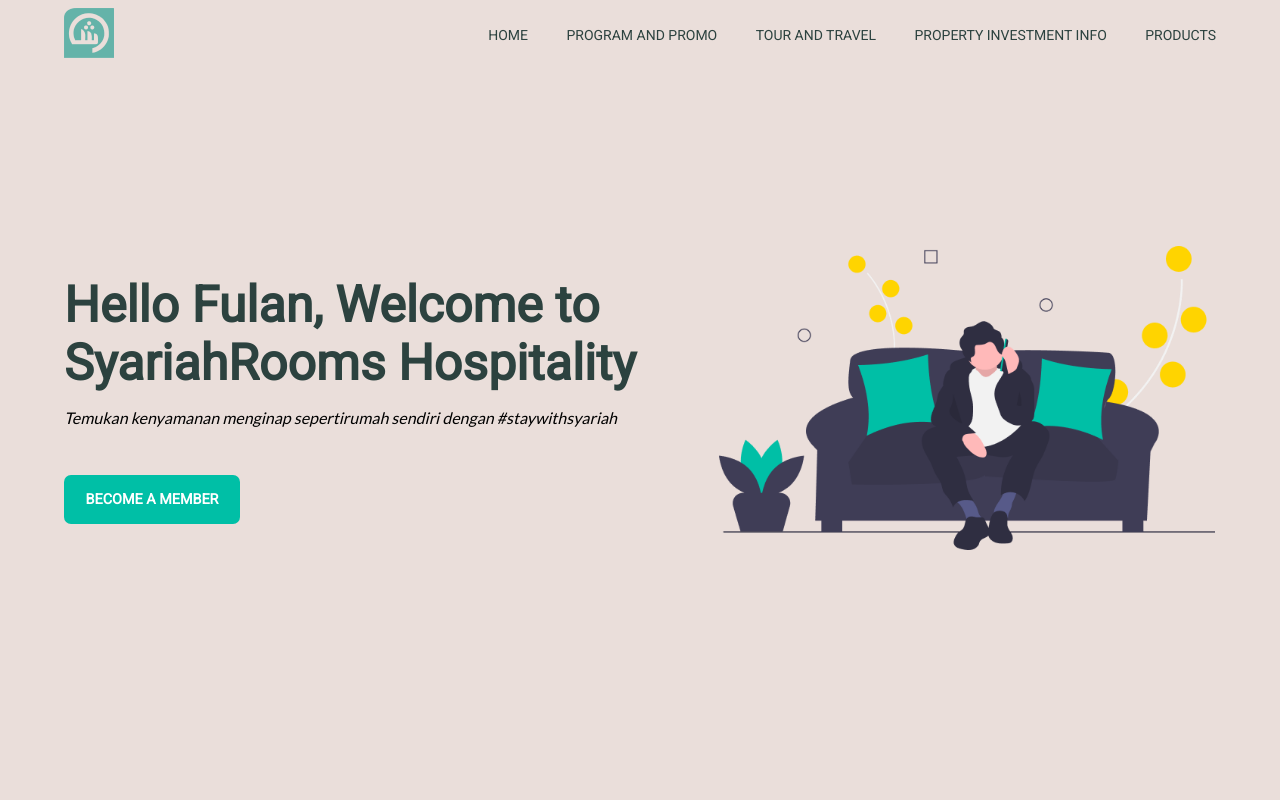
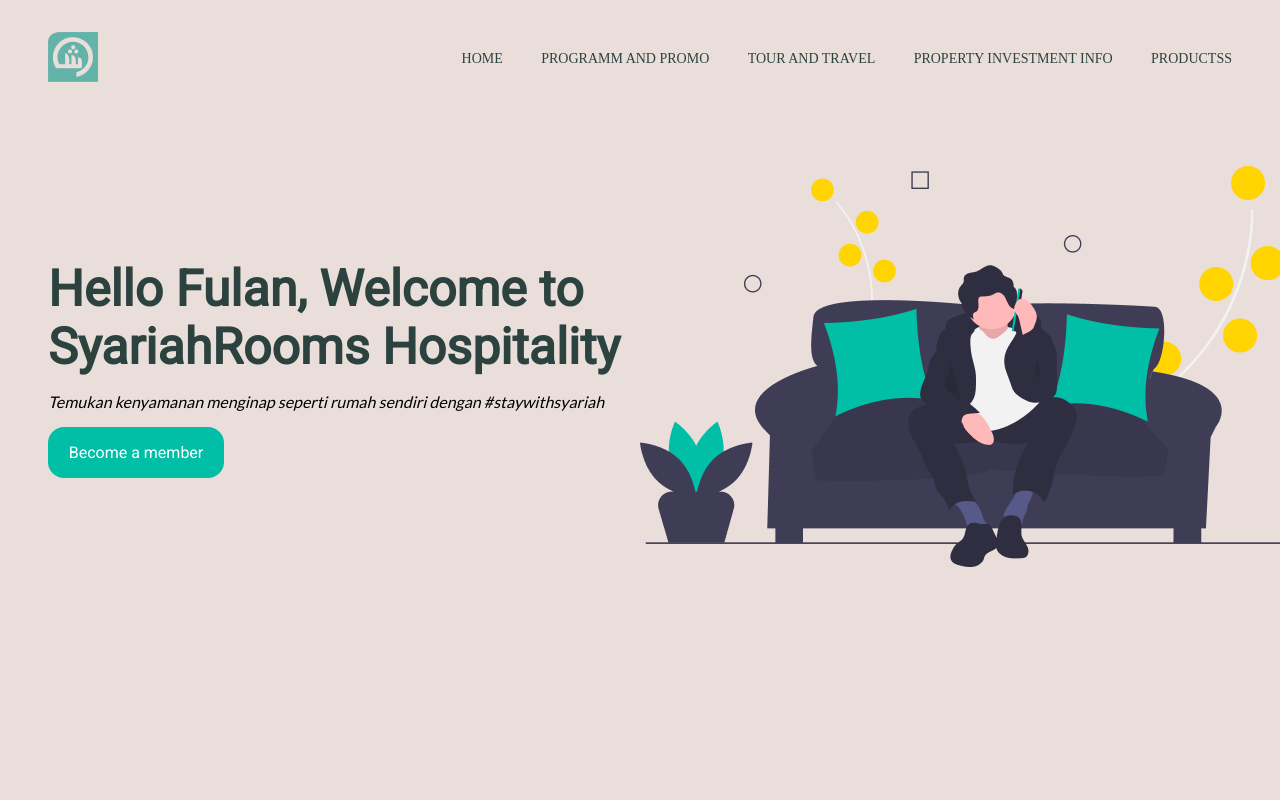
Before and after one commit to Haidarrais/syariahrooms, a plain HTML site: page index.html in a window 1280 px wide. Shown: the top 800 px of the page. Drawn offline with Linux system fonts and the light colour scheme.

Commit message:
Revert "setup dan sass" (#2)

```diff
--- a/index.html
+++ b/index.html
@@ -7,36 +7,33 @@
     <title>Document</title>
 </head>
 <body>
+    <main>
         <header>
-        <nav class="container">
+            <nav>
                 <div>
-                <img src="img/logo.png" alt="">
+                    <img src="FFE 1.png" alt="">
                 </div>
                 <ul>
                     <li><a href="">Home</a></li>
-                <li><a href="">Program and promo</a></li>
+                    <li><a href="">Programm and promo</a></li>
                     <li><a href="">tour and travel</a></li>
                     <li><a href="">property investment info</a></li>
-                <li><a href="">products</a></li>
+                    <li><a href="">productss</a></li>
                 </ul>
             </nav>
         </header>
-    <section>
-        <div class="wrapper banner container">
+        <section class="banner">
             <div class="left">
-                <div>
-                    <h1>Hello Fulan, Welcome to SyariahRooms Hospitality</h1>
-                    <p>Temukan kenyamanan menginap sepertirumah sendiri dengan #staywithsyariah</p>
-                </div>
+                <h1>Hello Fulan, Welcome to
+                    SyariahRooms Hospitality</h1>
+                    <p>Temukan kenyamanan menginap seperti
+                        rumah sendiri dengan #staywithsyariah</p>
                 <a href="" class="button">Become a member</a>
             </div>
-            <div class="ilustration">
-                <img src="img/bg.png" alt="">
-            </div>
+            <div class="ilustraion">
+                <img src="bg.png" alt="">
             </div>
         </section>
-    <section>3</section>
-    <section>4</section>
-    <section>5</section>
+    </main>
 </body>
 </html>
--- a/main.scss
+++ /dev/null
@@ -1,108 +0,0 @@
-@import url('https://fonts.googleapis.com/css2?family=Roboto:ital,wght@0,100;0,400;1,400&display=swap');
-@import url('https://fonts.googleapis.com/css2?family=Lato:wght@100;400&display=swap');
-$link-font:'Roboto', sans-serif;
-*{
-    padding: 0;
-    margin: 0;
-    box-sizing: border-box;
-}
-
-.container{
-    width: 90%;
-    margin: 0 auto;
-}
-header{
-    position: fixed;
-    top: 0;
-    left: 0;
-    width: 100%;
-    nav{
-        display: flex;
-        justify-content: space-between;
-        align-items: center;
-        padding: .5rem 0;
-
-        ul{
-        display: flex;
-
-            li{
-            list-style: none;
-            padding-left: 2.4rem;
-            text-transform: uppercase;
-            font-size: 14px;
-
-                a{
-                color: #2C423F;
-
-                }
-            }
-        }
-    }
-}
-
-a{
-    text-decoration: none;
-    font-family: $link-font;
-}
-main{
- background: #EADEDA;
- height: 100vh;
- padding: 2rem 3rem;
-}
-
-section{
-    height: 100vh;
-
-     &:nth-child(even){
-       background: #EADEDA;
-    }
-    .wrapper{
-       display: grid;
-       height: 100vh;
-       align-items:center;
-        &.banner{
-           grid-template-columns:repeat(3, 33.3%);
-           grid-template-rows:minmax(0, 1fr);
-
-            .ilustration{
-               justify-self: end;
-                grid-column:2/4;
-                grid-row:1;
-                width: 31rem;
-                img{
-                    width: 100%;
-                }
-            }
-            .left{
-                grid-column:1/3;
-                grid-row:1;
-                display: flex;
-                flex-direction: column;
-                h1{
-                    font-size: 50px;
-                    font-family: $link-font;
-                    color: #2C423F;
-                    margin-bottom: 1rem;
-                }
-                p{
-                    font-family: 'Lato', sans-serif;
-                    font-weight: 500;
-                    font-style: italic;
-                    margin-bottom: 1rem;
-                }
-                .button{
-                    margin-top: 2rem;
-                    background: #00BFA6;
-                    border-radius: 7px;
-                    width: 11rem;
-                    text-align: center;
-                    padding: 1rem .5rem;
-                    color: white;
-                    text-transform: uppercase;
-                    font-weight: 700;
-                    font-size: .9rem;
-                }
-            }
-        }
-    }
-}
--- a/style.css
+++ b/style.css
@@ -1,105 +1,69 @@
-@import url("https://fonts.googleapis.com/css2?family=Roboto:ital,wght@0,100;0,400;1,400&display=swap");
-@import url("https://fonts.googleapis.com/css2?family=Lato:wght@100;400&display=swap");
-* {
+@import url('https://fonts.googleapis.com/css2?family=Roboto:ital,wght@0,100;0,400;1,400&display=swap');
+@import url('https://fonts.googleapis.com/css2?family=Lato:wght@100;400&display=swap');
+*{
     padding: 0;
     margin: 0;
     box-sizing: border-box;
 }
-
-.container {
-  width: 90%;
-  margin: 0 auto;
+li{
+    list-style: none;
 }
-
-header {
-  position: fixed;
-  top: 0;
-  left: 0;
-  width: 100%;
+a{
+    text-decoration: none;
 }
-header nav {
+main{
+ background: #EADEDA;
+ height: 100vh;
+ padding: 2rem 3rem;
+}
+nav{
     display: flex;
     justify-content: space-between;
     align-items: center;
-  padding: 0.5rem 0;
 }
-header nav ul {
+
+nav ul {
     display: flex;
 }
-header nav ul li {
-  list-style: none;
+nav ul li{
     padding-left: 2.4rem;
     text-transform: uppercase;
     font-size: 14px;
 }
-header nav ul li a {
+li a{
     color: #2C423F;
 }
 
-a {
-  text-decoration: none;
-  font-family: "Roboto", sans-serif;
+section{
+    display: flex;
+    align-items: center;
+    margin-top: 5rem;
 }
-
-main {
-  background: #EADEDA;
-  height: 100vh;
-  padding: 2rem 3rem;
+section div{
+    width: 50%;
 }
-
-section {
-  height: 100vh;
-}
-section:nth-child(even) {
-  background: #EADEDA;
-}
-section .wrapper {
-  display: grid;
-  height: 100vh;
-  align-items: center;
-}
-section .wrapper.banner {
-  grid-template-columns: repeat(3, 33.3%);
-  grid-template-rows: minmax(0, 1fr);
-}
-section .wrapper.banner .ilustration {
-  justify-self: end;
-  grid-column: 2/4;
-  grid-row: 1;
-  width: 31rem;
-}
-section .wrapper.banner .ilustration img {
-  width: 100%;
-}
-section .wrapper.banner .left {
-  grid-column: 1/3;
-  grid-row: 1;
+section .left{
     display: flex;
     flex-direction: column;
 }
-section .wrapper.banner .left h1 {
+.left h1{
     font-size: 50px;
-  font-family: "Roboto", sans-serif;
+    font-family: 'Roboto', sans-serif;
     color: #2C423F;
     margin-bottom: 1rem;
 }
-section .wrapper.banner .left p {
-  font-family: "Lato", sans-serif;
+.left p{
+    font-family: 'Lato', sans-serif;
     font-weight: 500;
     font-style: italic;
     margin-bottom: 1rem;
 }
-section .wrapper.banner .left .button {
-  margin-top: 2rem;
-  background: #00BFA6;
-  border-radius: 7px;
+.left .button{
+    font-family: 'Roboto';
+    background: linear-gradient(89.84deg, #00BFA6 0.08%, #00BFA6 99.81%);
+    border-radius: 1rem;
     width: 11rem;
     text-align: center;
-  padding: 1rem 0.5rem;
+    padding: 1rem .4rem;
     color: white;
-  text-transform: uppercase;
-  font-weight: 700;
-  font-size: 0.9rem;
 }
-
-/*# sourceMappingURL=style.css.map */
```
Also changed, not shown: FFE 1.png (renamed from img/logo.png), bg.png (renamed from img/bg.png), 1 other file. Lines whose indentation alone changed are shown as unchanged.
